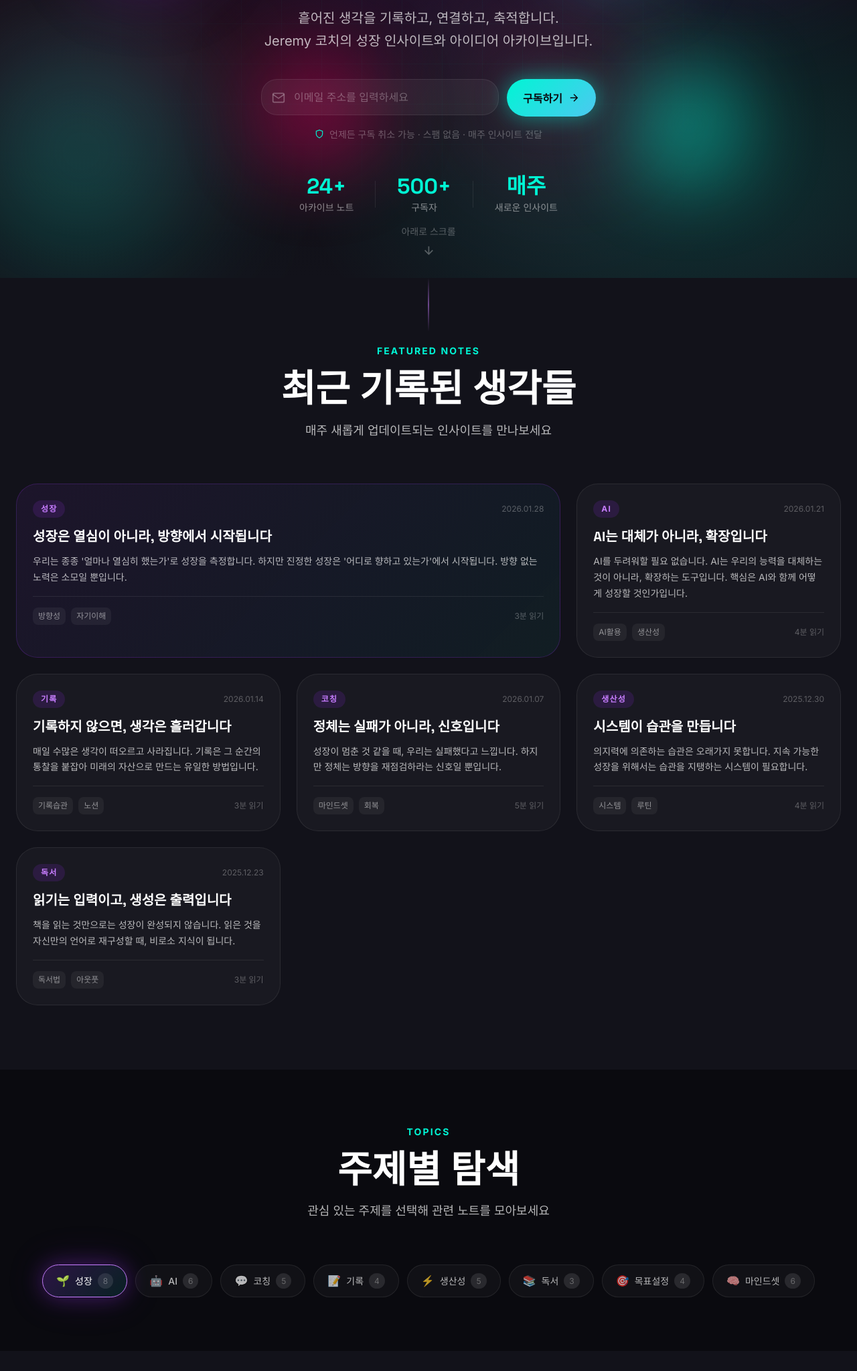
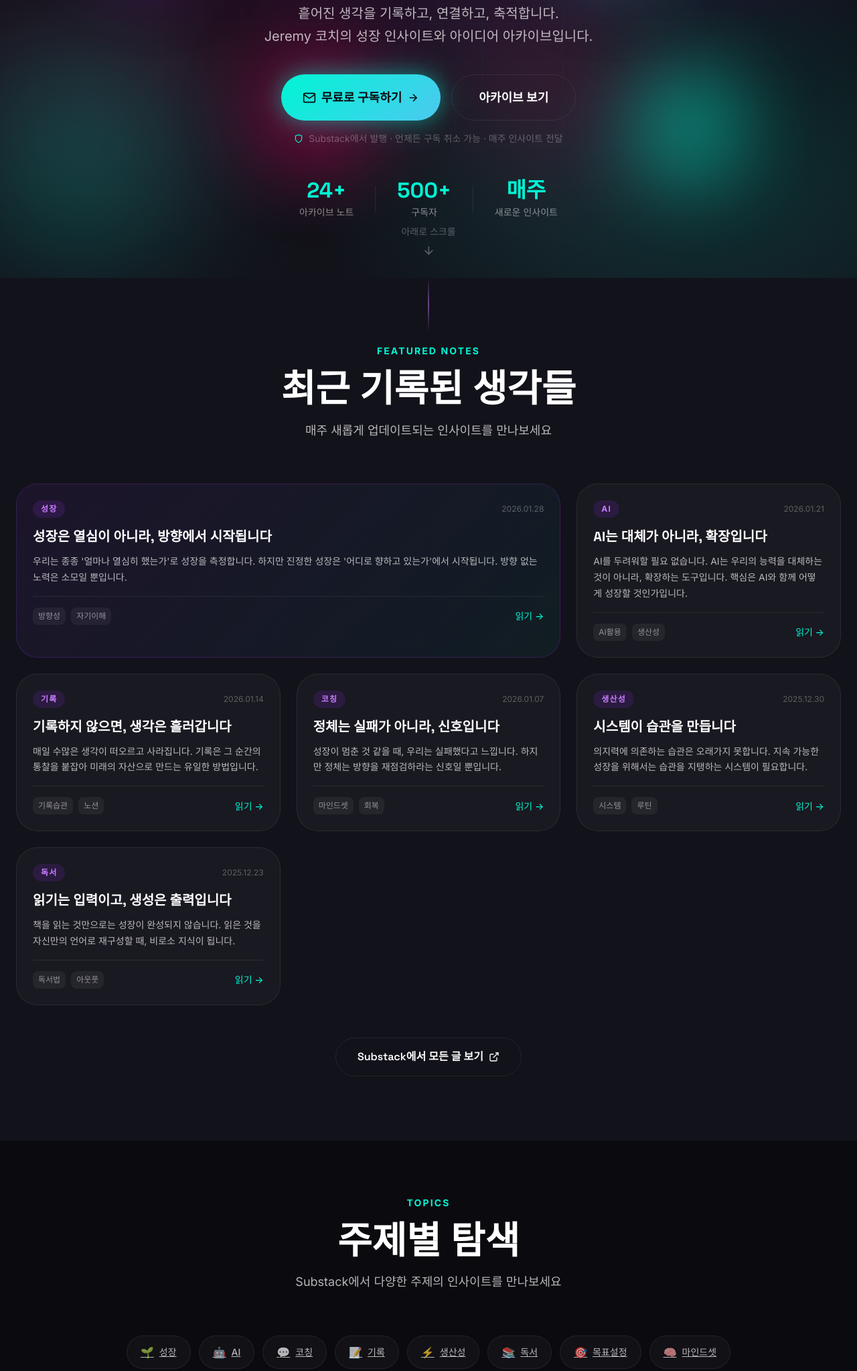
Before and after one commit to Jeremysaunz/FLOWLAB-Home, a plain HTML site: page Flow-Note/index.html in a window 1280 px wide. Shown: the part 385-2432 px from the top of the page at 67% size. Drawn offline with Linux system fonts and the light colour scheme.

Commit message:
feat: Flow-Note 페이지 Substack(jeremyflow) 연동 완료
- 구독 폼을 Substack 이동 버튼으로 변경
- 모든 노트 카드 및 토픽 링크를 Substack 아카이브로 연결
- SUBSTACK_CONFIG를 통한 중앙 집중식 URL 관리 구현
- 새로운 버튼 및 링크 스타일에 맞춰 CSS 업데이트

```diff
--- a/Flow-Note/flow-note.css
+++ b/Flow-Note/flow-note.css
@@ -177,94 +177,37 @@
 }
 
 /* ========================================
-   Subscribe Form
+   Subscribe CTA (Substack 연결)
    ======================================== */
 .subscribe-container {
     opacity: 0;
     animation: fadeInUp 0.8s ease 0.8s forwards;
 }
 
-.subscribe-form {
-    max-width: 500px;
-    margin: 0 auto var(--space-4);
+.subscribe-cta {
+    display: flex;
+    gap: var(--space-4);
+    justify-content: center;
+    flex-wrap: wrap;
+    margin-bottom: var(--space-4);
 }
 
-.subscribe-form .form-group {
-    display: flex;
-    gap: var(--space-3);
-    align-items: stretch;
+.subscribe-cta .btn {
+    display: inline-flex;
+    align-items: center;
+    gap: var(--space-2);
 }
 
-.input-wrapper {
-    flex: 1;
-    position: relative;
+.subscribe-cta .subscribe-btn {
+    padding: var(--space-4) var(--space-8);
 }
 
-.input-wrapper input {
-    width: 100%;
-    padding: var(--space-4) var(--space-4) var(--space-4) var(--space-12);
-    font-family: var(--font-body);
-    font-size: var(--text-base);
-    color: var(--text-primary);
-    background: rgba(255, 255, 255, 0.05);
-    border: 1px solid var(--glass-border);
-    border-radius: var(--radius-xl);
-    transition: all var(--transition-base);
-    outline: none;
-}
-
-.input-wrapper input::placeholder {
-    color: var(--text-muted);
-}
-
-.input-wrapper input:focus {
-    background: rgba(255, 255, 255, 0.08);
-    border-color: var(--neon-cyan);
-    box-shadow: 0 0 0 3px rgba(0, 245, 212, 0.1), var(--glow-cyan);
-}
-
-.input-icon {
-    position: absolute;
-    left: var(--space-4);
-    top: 50%;
-    transform: translateY(-50%);
-    color: var(--text-muted);
-    pointer-events: none;
-    transition: color var(--transition-fast);
-}
-
-.input-wrapper input:focus+.input-icon,
-.input-wrapper:has(input:focus) .input-icon {
-    color: var(--neon-cyan);
-}
-
-.input-glow {
-    position: absolute;
-    inset: -2px;
-    border-radius: var(--radius-xl);
-    background: var(--gradient-glow);
-    opacity: 0;
-    filter: blur(10px);
-    transition: opacity var(--transition-base);
-    pointer-events: none;
-    z-index: -1;
-}
-
-.input-wrapper:has(input:focus) .input-glow {
-    opacity: 0.3;
-}
-
-.subscribe-btn {
-    white-space: nowrap;
-    padding: var(--space-4) var(--space-6);
-}
-
-.subscribe-btn svg {
+.subscribe-cta .subscribe-btn svg:last-child {
     transition: transform var(--transition-fast);
 }
 
-.subscribe-btn:hover svg {
-    transform: translateX(3px);
+.subscribe-cta .subscribe-btn:hover svg:last-child {
+    transform: translateX(4px);
 }
 
 .subscribe-note {
@@ -279,6 +222,27 @@
 .subscribe-note svg {
     color: var(--neon-cyan);
 }
+
+/* Subscribe CTA Bottom */
+.subscribe-cta-bottom {
+    display: flex;
+    justify-content: center;
+}
+
+.subscribe-cta-bottom .subscribe-btn {
+    padding: var(--space-5) var(--space-10);
+    font-size: var(--text-lg);
+}
+
+.subscribe-cta-bottom .subscribe-btn svg:last-child {
+    transition: transform var(--transition-fast);
+}
+
+.subscribe-cta-bottom .subscribe-btn:hover svg:last-child {
+    transform: translateX(4px);
+}
+
+
 
 /* ========================================
    Hero Stats
@@ -473,6 +437,7 @@
     margin-bottom: var(--space-4);
     display: -webkit-box;
     -webkit-line-clamp: 3;
+    line-clamp: 3;
     -webkit-box-orient: vertical;
     overflow: hidden;
 }
@@ -499,9 +464,50 @@
     border-radius: var(--radius-sm);
 }
 
-.read-time {
-    font-size: var(--text-xs);
-    color: var(--text-muted);
+.read-more {
+    font-size: var(--text-sm);
+    font-weight: var(--font-medium);
+    color: var(--neon-cyan);
+    transition: all var(--transition-fast);
+}
+
+.note-card:hover .read-more {
+    color: var(--neon-purple-light);
+}
+
+/* Note Card as Link - 링크 스타일 리셋 */
+a.note-card {
+    text-decoration: none;
+    color: inherit;
+    display: block;
+}
+
+/* Section CTA */
+.section-cta {
+    text-align: center;
+    margin-top: var(--space-12);
+    opacity: 0;
+    transform: translateY(20px);
+}
+
+.section-cta.animate-in {
+    opacity: 1;
+    transform: translateY(0);
+    transition: all 0.6s ease;
+}
+
+.section-cta .btn {
+    display: inline-flex;
+    align-items: center;
+    gap: var(--space-2);
+}
+
+.section-cta .btn svg {
+    transition: transform var(--transition-fast);
+}
+
+.section-cta .btn:hover svg {
+    transform: translate(3px, -3px);
 }
 
 /* ========================================
--- a/Flow-Note/index.html
+++ b/Flow-Note/index.html
@@ -94,36 +94,32 @@
                     Jeremy 코치의 성장 인사이트와 아이디어 아카이브입니다.
                 </p>
 
-                <!-- Subscribe Form -->
+                <!-- Subscribe CTA (Substack 연결) -->
                 <div class="subscribe-container">
-                    <form class="subscribe-form" id="subscribeForm">
-                        <div class="form-group">
-                            <div class="input-wrapper">
-                                <svg class="input-icon" width="20" height="20" viewBox="0 0 24 24" fill="none"
-                                    stroke="currentColor" stroke-width="2">
-                                    <path
-                                        d="M4 4h16c1.1 0 2 .9 2 2v12c0 1.1-.9 2-2 2H4c-1.1 0-2-.9-2-2V6c0-1.1.9-2 2-2z" />
+                    <div class="subscribe-cta">
+                        <a href="#" id="subscribeBtn" class="btn btn-primary btn-lg subscribe-btn" target="_blank"
+                            rel="noopener">
+                            <svg width="20" height="20" viewBox="0 0 24 24" fill="none" stroke="currentColor"
+                                stroke-width="2">
+                                <path d="M4 4h16c1.1 0 2 .9 2 2v12c0 1.1-.9 2-2 2H4c-1.1 0-2-.9-2-2V6c0-1.1.9-2 2-2z" />
                                 <polyline points="22,6 12,13 2,6" />
                             </svg>
-                                <input type="email" id="email" name="email" placeholder="이메일 주소를 입력하세요" required
-                                    autocomplete="email">
-                                <div class="input-glow"></div>
-                            </div>
-                            <button type="submit" class="btn btn-primary subscribe-btn">
-                                <span>구독하기</span>
+                            <span>무료로 구독하기</span>
                             <svg width="18" height="18" viewBox="0 0 24 24" fill="none" stroke="currentColor"
                                 stroke-width="2">
                                 <path d="M5 12h14M12 5l7 7-7 7" />
                             </svg>
-                            </button>
+                        </a>
+                        <a href="#" id="archiveBtn" class="btn btn-secondary btn-lg" target="_blank" rel="noopener">
+                            아카이브 보기
+                        </a>
                     </div>
-                    </form>
                     <p class="subscribe-note">
                         <svg width="14" height="14" viewBox="0 0 24 24" fill="none" stroke="currentColor"
                             stroke-width="2">
                             <path d="M12 22s8-4 8-10V5l-8-3-8 3v7c0 6 8 10 8 10z" />
                         </svg>
-                        언제든 구독 취소 가능 · 스팸 없음 · 매주 인사이트 전달
+                        Substack에서 발행 · 언제든 구독 취소 가능 · 매주 인사이트 전달
                     </p>
                 </div>
 
@@ -169,7 +165,7 @@
 
             <div class="notes-grid">
                 <!-- Note Card 1 -->
-                <article class="note-card featured" data-animate data-delay="100">
+                <a href="#" class="note-card featured" data-animate data-delay="100" data-note-link>
                     <div class="note-meta">
                         <span class="note-category">성장</span>
                         <span class="note-date">2026.01.28</span>
@@ -183,12 +179,12 @@
                             <span class="tag">방향성</span>
                             <span class="tag">자기이해</span>
                         </div>
-                        <span class="read-time">3분 읽기</span>
+                        <span class="read-more">읽기 →</span>
                     </div>
-                </article>
+                </a>
 
                 <!-- Note Card 2 -->
-                <article class="note-card" data-animate data-delay="200">
+                <a href="#" class="note-card" data-animate data-delay="200" data-note-link>
                     <div class="note-meta">
                         <span class="note-category">AI</span>
                         <span class="note-date">2026.01.21</span>
@@ -202,12 +198,12 @@
                             <span class="tag">AI활용</span>
                             <span class="tag">생산성</span>
                         </div>
-                        <span class="read-time">4분 읽기</span>
+                        <span class="read-more">읽기 →</span>
                     </div>
-                </article>
+                </a>
 
                 <!-- Note Card 3 -->
-                <article class="note-card" data-animate data-delay="300">
+                <a href="#" class="note-card" data-animate data-delay="300" data-note-link>
                     <div class="note-meta">
                         <span class="note-category">기록</span>
                         <span class="note-date">2026.01.14</span>
@@ -221,12 +217,12 @@
                             <span class="tag">기록습관</span>
                             <span class="tag">노션</span>
                         </div>
-                        <span class="read-time">3분 읽기</span>
+                        <span class="read-more">읽기 →</span>
                     </div>
-                </article>
+                </a>
 
                 <!-- Note Card 4 -->
-                <article class="note-card" data-animate data-delay="400">
+                <a href="#" class="note-card" data-animate data-delay="400" data-note-link>
                     <div class="note-meta">
                         <span class="note-category">코칭</span>
                         <span class="note-date">2026.01.07</span>
@@ -240,12 +236,12 @@
                             <span class="tag">마인드셋</span>
                             <span class="tag">회복</span>
                         </div>
-                        <span class="read-time">5분 읽기</span>
+                        <span class="read-more">읽기 →</span>
                     </div>
-                </article>
+                </a>
 
                 <!-- Note Card 5 -->
-                <article class="note-card" data-animate data-delay="500">
+                <a href="#" class="note-card" data-animate data-delay="500" data-note-link>
                     <div class="note-meta">
                         <span class="note-category">생산성</span>
                         <span class="note-date">2025.12.30</span>
@@ -259,12 +255,12 @@
                             <span class="tag">시스템</span>
                             <span class="tag">루틴</span>
                         </div>
-                        <span class="read-time">4분 읽기</span>
+                        <span class="read-more">읽기 →</span>
                     </div>
-                </article>
+                </a>
 
                 <!-- Note Card 6 -->
-                <article class="note-card" data-animate data-delay="600">
+                <a href="#" class="note-card" data-animate data-delay="600" data-note-link>
                     <div class="note-meta">
                         <span class="note-category">독서</span>
                         <span class="note-date">2025.12.23</span>
@@ -278,9 +274,21 @@
                             <span class="tag">독서법</span>
                             <span class="tag">아웃풋</span>
                         </div>
-                        <span class="read-time">3분 읽기</span>
+                        <span class="read-more">읽기 →</span>
                     </div>
-                </article>
+                </a>
+            </div>
+
+            <!-- View All Button -->
+            <div class="section-cta" data-animate data-delay="700">
+                <a href="#" id="viewAllBtn" class="btn btn-secondary" target="_blank" rel="noopener">
+                    Substack에서 모든 글 보기
+                    <svg width="16" height="16" viewBox="0 0 24 24" fill="none" stroke="currentColor" stroke-width="2">
+                        <path d="M18 13v6a2 2 0 0 1-2 2H5a2 2 0 0 1-2-2V8a2 2 0 0 1 2-2h6" />
+                        <polyline points="15 3 21 3 21 9" />
+                        <line x1="10" y1="14" x2="21" y2="3" />
+                    </svg>
+                </a>
             </div>
         </div>
     </section>
@@ -292,51 +300,43 @@
                 <span class="section-label">Topics</span>
                 <h2 class="section-title">주제별 탐색</h2>
                 <p class="section-subtitle">
-                    관심 있는 주제를 선택해 관련 노트를 모아보세요
+                    Substack에서 다양한 주제의 인사이트를 만나보세요
                 </p>
             </header>
 
             <div class="topics-grid" data-animate data-delay="100">
-                <button class="topic-pill active">
+                <a href="#" class="topic-pill" data-topic-link>
                     <span class="topic-icon">🌱</span>
                     <span class="topic-name">성장</span>
-                    <span class="topic-count">8</span>
-                </button>
-                <button class="topic-pill">
+                </a>
+                <a href="#" class="topic-pill" data-topic-link>
                     <span class="topic-icon">🤖</span>
                     <span class="topic-name">AI</span>
-                    <span class="topic-count">6</span>
-                </button>
-                <button class="topic-pill">
+                </a>
+                <a href="#" class="topic-pill" data-topic-link>
                     <span class="topic-icon">💬</span>
                     <span class="topic-name">코칭</span>
-                    <span class="topic-count">5</span>
-                </button>
-                <button class="topic-pill">
+                </a>
+                <a href="#" class="topic-pill" data-topic-link>
                     <span class="topic-icon">📝</span>
                     <span class="topic-name">기록</span>
-                    <span class="topic-count">4</span>
-                </button>
-                <button class="topic-pill">
+                </a>
+                <a href="#" class="topic-pill" data-topic-link>
                     <span class="topic-icon">⚡</span>
                     <span class="topic-name">생산성</span>
-                    <span class="topic-count">5</span>
-                </button>
-                <button class="topic-pill">
+                </a>
+                <a href="#" class="topic-pill" data-topic-link>
                     <span class="topic-icon">📚</span>
                     <span class="topic-name">독서</span>
-                    <span class="topic-count">3</span>
-                </button>
-                <button class="topic-pill">
+                </a>
+                <a href="#" class="topic-pill" data-topic-link>
                     <span class="topic-icon">🎯</span>
                     <span class="topic-name">목표설정</span>
-                    <span class="topic-count">4</span>
-                </button>
-                <button class="topic-pill">
+                </a>
+                <a href="#" class="topic-pill" data-topic-link>
                     <span class="topic-icon">🧠</span>
                     <span class="topic-name">마인드셋</span>
-                    <span class="topic-count">6</span>
-                </button>
+                </a>
             </div>
         </div>
     </section>
@@ -361,7 +361,7 @@
                         성장, 코칭, AI, 생산성에 대한 깊이 있는 이야기들이 축적됩니다.
                     </p>
                     <p>
-                        구독하시면 매주 새로운 노트가 이메일로 전달되며,
+                        <strong>Substack</strong>에서 구독하시면 매주 새로운 노트가 이메일로 전달되며,
                         당신만의 성장 여정에 영감을 더해드립니다.
                     </p>
                 </div>
@@ -382,31 +382,25 @@
                 <h2 class="cta-title">매주 성장의 인사이트를 받아보세요</h2>
                 <p class="cta-subtitle">
                     Jeremy 코치의 생각과 아이디어가 당신의 메일함으로 찾아갑니다.<br>
-                    구독하고 함께 성장해요.
+                    Substack에서 구독하고 함께 성장해요.
                 </p>
 
-                <!-- Subscribe Form (Bottom) -->
-                <form class="subscribe-form subscribe-form-lg" id="subscribeFormBottom">
-                    <div class="form-group">
-                        <div class="input-wrapper">
-                            <svg class="input-icon" width="20" height="20" viewBox="0 0 24 24" fill="none"
-                                stroke="currentColor" stroke-width="2">
+                <!-- Subscribe CTA (Bottom) -->
+                <div class="subscribe-cta-bottom">
+                    <a href="#" id="subscribeBtnBottom" class="btn btn-primary btn-lg subscribe-btn" target="_blank"
+                        rel="noopener">
+                        <svg width="20" height="20" viewBox="0 0 24 24" fill="none" stroke="currentColor"
+                            stroke-width="2">
                             <path d="M4 4h16c1.1 0 2 .9 2 2v12c0 1.1-.9 2-2 2H4c-1.1 0-2-.9-2-2V6c0-1.1.9-2 2-2z" />
                             <polyline points="22,6 12,13 2,6" />
                         </svg>
-                            <input type="email" id="emailBottom" name="email" placeholder="이메일을 입력하세요" required
-                                autocomplete="email">
-                            <div class="input-glow"></div>
-                        </div>
-                        <button type="submit" class="btn btn-primary subscribe-btn">
-                            <span>무료 구독</span>
+                        <span>Substack에서 무료 구독</span>
                         <svg width="18" height="18" viewBox="0 0 24 24" fill="none" stroke="currentColor"
                             stroke-width="2">
                             <path d="M5 12h14M12 5l7 7-7 7" />
                         </svg>
-                        </button>
+                    </a>
                 </div>
-                </form>
             </div>
         </div>
     </section>
@@ -452,38 +446,54 @@
     <!-- Scripts -->
     <script src="../js/main.js"></script>
     <script>
-        // Subscribe Form Handler
-        document.querySelectorAll('.subscribe-form').forEach(form => {
-            form.addEventListener('submit', function (e) {
-                e.preventDefault();
-                const email = this.querySelector('input[type="email"]').value;
+        // ============================================
+        // Substack 설정 - 여기만 수정하면 됩니다!
+        // ============================================
+        const SUBSTACK_CONFIG = {
+            // Substack URL
+            baseUrl: 'https://jeremyflow.substack.com',
 
-                // 구독 성공 피드백
-                const btn = this.querySelector('.subscribe-btn');
-                const originalContent = btn.innerHTML;
+            // 구독 페이지 URL
+            get subscribeUrl() {
+                return `${this.baseUrl}/subscribe`;
+            },
 
-                btn.innerHTML = `
-          <svg width="18" height="18" viewBox="0 0 24 24" fill="none" stroke="currentColor" stroke-width="2">
-            <polyline points="20 6 9 17 4 12"/>
-          </svg>
-          <span>구독 완료!</span>
-        `;
-                btn.style.background = 'linear-gradient(135deg, #00f5d4, #7b2cbf)';
+            // 아카이브 페이지 URL
+            get archiveUrl() {
+                return `${this.baseUrl}/archive`;
+            }
+        };
 
-                // 입력 필드 초기화
-                this.querySelector('input[type="email"]').value = '';
+        // ============================================
+        // 모든 Substack 링크 자동 설정
+        // ============================================
+        document.addEventListener('DOMContentLoaded', function () {
+            // 구독 버튼들
+            document.getElementById('subscribeBtn').href = SUBSTACK_CONFIG.subscribeUrl;
+            document.getElementById('subscribeBtnBottom').href = SUBSTACK_CONFIG.subscribeUrl;
 
-                // 3초 후 원래대로 복원
-                setTimeout(() => {
-                    btn.innerHTML = originalContent;
-                    btn.style.background = '';
-                }, 3000);
+            // 아카이브 버튼
+            document.getElementById('archiveBtn').href = SUBSTACK_CONFIG.archiveUrl;
+            document.getElementById('viewAllBtn').href = SUBSTACK_CONFIG.archiveUrl;
 
-                console.log('구독 신청:', email);
+            // 노트 카드 링크 (클릭 시 아카이브로 이동)
+            document.querySelectorAll('[data-note-link]').forEach(card => {
+                card.href = SUBSTACK_CONFIG.archiveUrl;
+                card.target = '_blank';
+                card.rel = 'noopener';
+            });
+
+            // 토픽 링크 (클릭 시 아카이브로 이동)
+            document.querySelectorAll('[data-topic-link]').forEach(link => {
+                link.href = SUBSTACK_CONFIG.archiveUrl;
+                link.target = '_blank';
+                link.rel = 'noopener';
             });
         });
 
+        // ============================================
         // Scroll animation for elements
+        // ============================================
         const observerOptions = {
             threshold: 0.1,
             rootMargin: '0px 0px -50px 0px'
```
Lines whose indentation alone changed are shown as unchanged.
